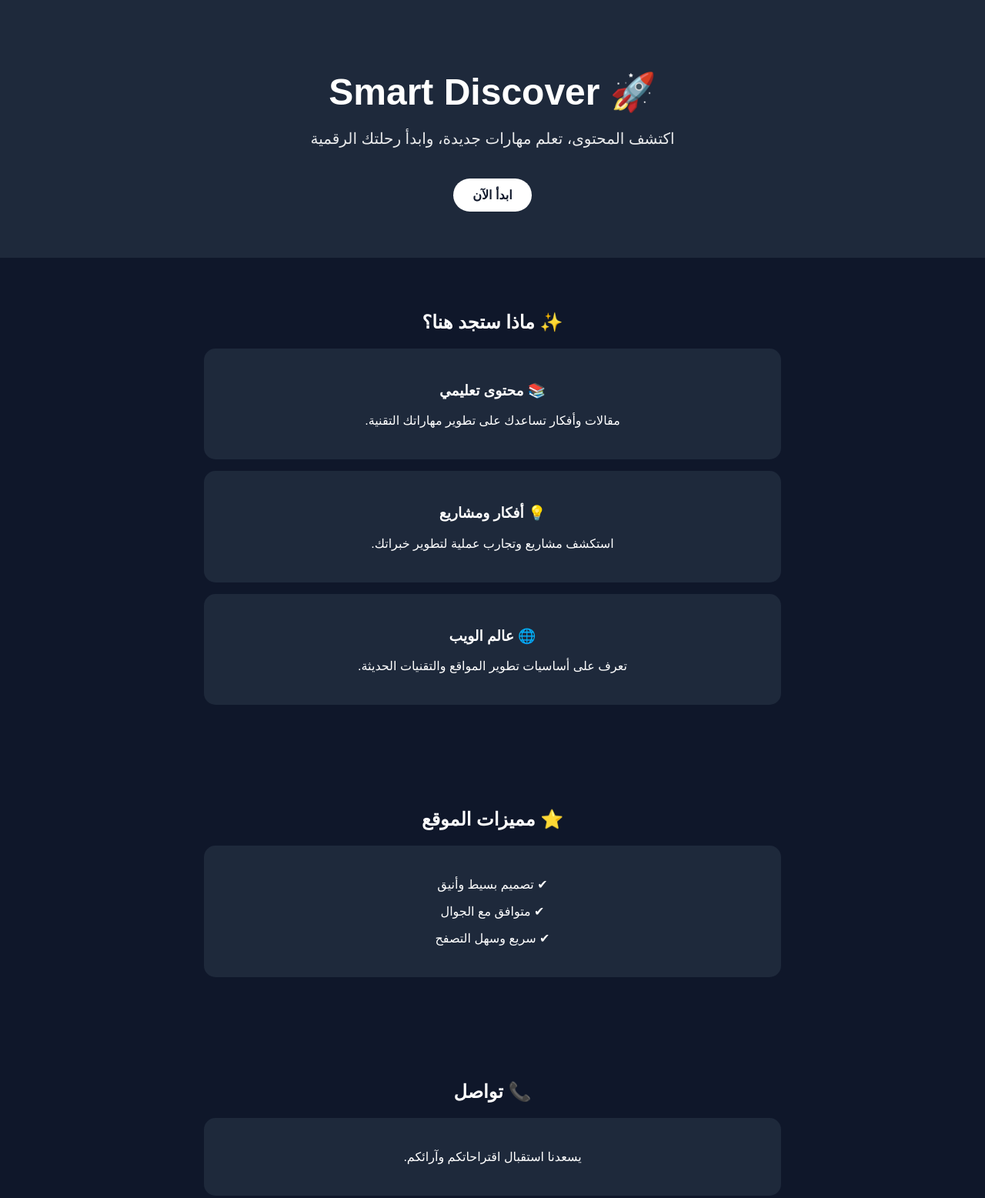
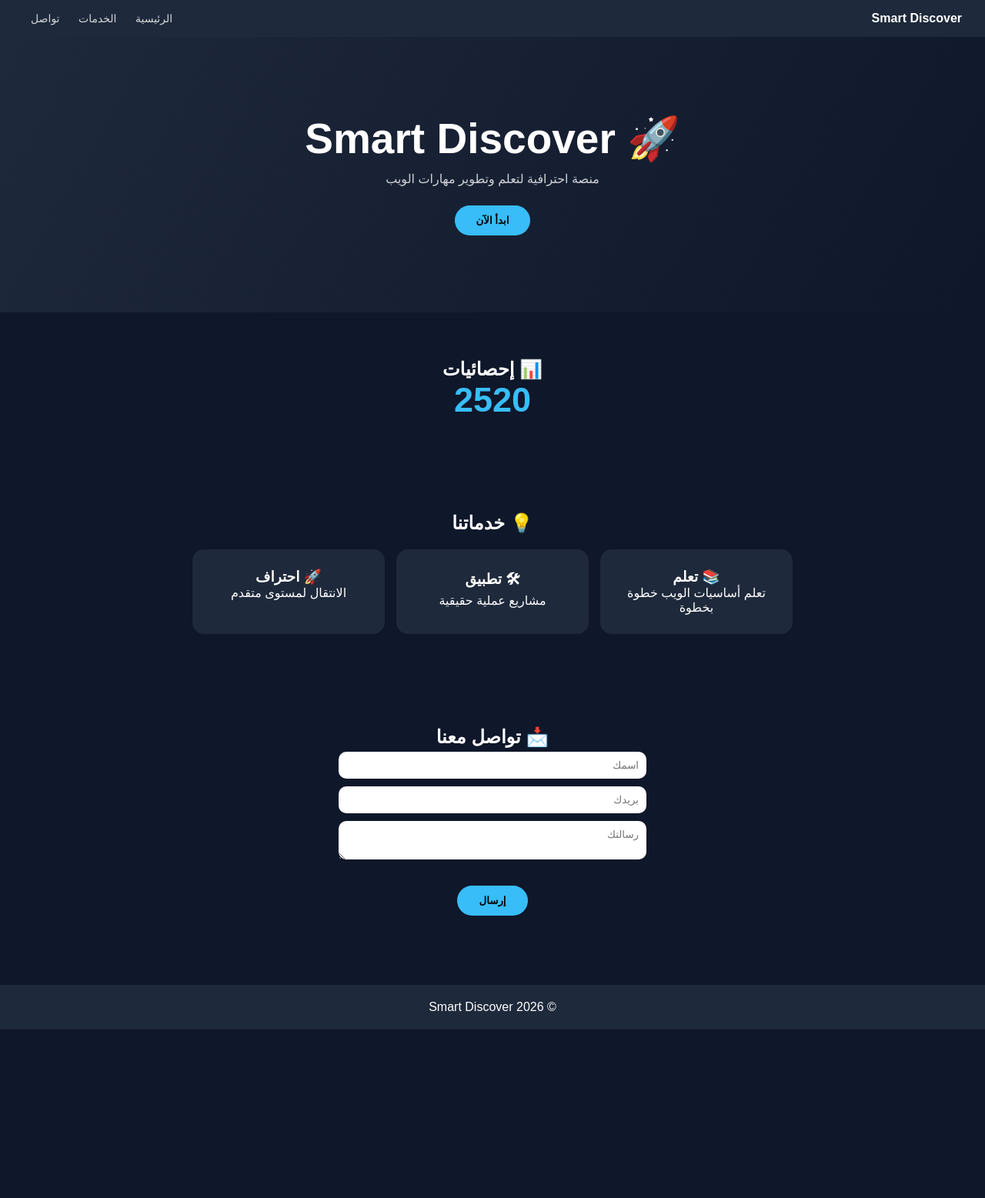
Before and after one commit to Abdualrhma/my-first-site, a plain HTML site: page index.html in a window 1280 px wide. Shown: the top 1557 px of the page at 77% size. After the commit the page ends 1338 px from the top, so only its background shows below. Drawn offline with Linux system fonts and the light colour scheme.

Commit message:
Update index.html

```diff
--- a/index.html
+++ b/index.html
@@ -6,55 +6,122 @@
 <title>Smart Discover</title>
 
 <style>
+*{
+    margin:0;
+    padding:0;
+    box-sizing:border-box;
+    font-family:Arial;
+}
+
 body{
-    margin:0;
-    font-family:Arial,sans-serif;
     background:#0f172a;
     color:white;
+}
+
+/* شريط علوي */
+nav{
+    display:flex;
+    justify-content:space-between;
+    align-items:center;
+    padding:15px 30px;
+    background:#1e293b;
+    position:sticky;
+    top:0;
+}
+
+nav a{
+    color:white;
+    margin:0 10px;
+    text-decoration:none;
+    font-size:14px;
+    opacity:0.8;
+}
+
+nav a:hover{
+    opacity:1;
+}
+
+/* الهيدر */
+header{
+    text-align:center;
+    padding:100px 20px;
+    background:linear-gradient(120deg,#1e293b,#0f172a);
+}
+
+header h1{
+    font-size:55px;
+}
+
+header p{
+    margin-top:10px;
+    opacity:0.8;
+}
+
+.btn{
+    margin-top:25px;
+    padding:12px 28px;
+    border:none;
+    border-radius:30px;
+    background:#38bdf8;
+    color:black;
+    font-weight:bold;
+    cursor:pointer;
+    transition:0.3s;
+}
+
+.btn:hover{
+    transform:scale(1.1);
+}
+
+/* الأقسام */
+section{
+    padding:60px 20px;
     text-align:center;
 }
 
-header{
-    background:#1e293b;
-    padding:60px 20px;
-}
-
-header h1{
-    font-size:48px;
-    margin-bottom:10px;
-}
-
-header p{
-    font-size:20px;
-    opacity:.9;
-}
-
-.btn{
-    display:inline-block;
+.cards{
+    display:flex;
+    flex-wrap:wrap;
+    justify-content:center;
+    gap:15px;
     margin-top:20px;
-    padding:12px 25px;
-    background:white;
-    color:#0f172a;
-    text-decoration:none;
-    border-radius:30px;
-    font-weight:bold;
-}
-
-section{
-    padding:50px 20px;
 }
 
 .card{
     background:#1e293b;
-    margin:15px auto;
-    max-width:700px;
     padding:25px;
+    width:250px;
     border-radius:15px;
+    transition:0.3s;
 }
 
+.card:hover{
+    transform:translateY(-8px);
+    background:#273449;
+}
+
+/* عداد */
+.counter{
+    font-size:45px;
+    color:#38bdf8;
+    font-weight:bold;
+}
+
+/* تواصل */
+input,textarea{
+    width:90%;
+    max-width:400px;
+    padding:10px;
+    margin:5px;
+    border-radius:10px;
+    border:none;
+}
+
+/* فوتر */
 footer{
+    padding:20px;
+    text-align:center;
     background:#1e293b;
-    padding:20px;
     margin-top:30px;
 }
 </style>
@@ -62,50 +129,90 @@ footer{
 
 <body>
 
-<header>
+<!-- القائمة -->
+<nav>
+    <div><b>Smart Discover</b></div>
+    <div>
+        <a href="#home">الرئيسية</a>
+        <a href="#services">الخدمات</a>
+        <a href="#contact">تواصل</a>
+    </div>
+</nav>
+
+<!-- الهيدر -->
+<header id="home">
     <h1>🚀 Smart Discover</h1>
-    <p>اكتشف المحتوى، تعلم مهارات جديدة، وابدأ رحلتك الرقمية</p>
-    <a href="#services" class="btn">ابدأ الآن</a>
+    <p>منصة احترافية لتعلم وتطوير مهارات الويب</p>
+    <button class="btn" onclick="start()">ابدأ الآن</button>
 </header>
 
+<!-- إحصائيات -->
+<section>
+    <h2>📊 إحصائيات</h2>
+    <div class="counter" id="count">0</div>
+</section>
+
+<!-- الخدمات -->
 <section id="services">
-    <h2>✨ ماذا ستجد هنا؟</h2>
+    <h2>💡 خدماتنا</h2>
 
-    <div class="card">
-        <h3>📚 محتوى تعليمي</h3>
-        <p>مقالات وأفكار تساعدك على تطوير مهاراتك التقنية.</p>
-    </div>
+    <div class="cards">
+        <div class="card">
+            <h3>📚 تعلم</h3>
+            <p>تعلم أساسيات الويب خطوة بخطوة</p>
+        </div>
 
-    <div class="card">
-        <h3>💡 أفكار ومشاريع</h3>
-        <p>استكشف مشاريع وتجارب عملية لتطوير خبراتك.</p>
-    </div>
+        <div class="card">
+            <h3>🛠 تطبيق</h3>
+            <p>مشاريع عملية حقيقية</p>
+        </div>
 
-    <div class="card">
-        <h3>🌐 عالم الويب</h3>
-        <p>تعرف على أساسيات تطوير المواقع والتقنيات الحديثة.</p>
+        <div class="card">
+            <h3>🚀 احتراف</h3>
+            <p>الانتقال لمستوى متقدم</p>
+        </div>
     </div>
 </section>
 
-<section>
-    <h2>⭐ مميزات الموقع</h2>
-    <div class="card">
-        <p>✔ تصميم بسيط وأنيق</p>
-        <p>✔ متوافق مع الجوال</p>
-        <p>✔ سريع وسهل التصفح</p>
-    </div>
+<!-- تواصل -->
+<section id="contact">
+    <h2>📩 تواصل معنا</h2>
+
+    <input type="text" placeholder="اسمك"><br>
+    <input type="email" placeholder="بريدك"><br>
+    <textarea placeholder="رسالتك"></textarea><br>
+    <button class="btn" onclick="send()">إرسال</button>
 </section>
 
-<section>
-    <h2>📞 تواصل</h2>
-    <div class="card">
-        <p>يسعدنا استقبال اقتراحاتكم وآرائكم.</p>
-    </div>
-</section>
+<!-- الفوتر -->
+<footer>
+    © 2026 Smart Discover
+</footer>
 
-<footer>
-    <p>© 2026 Smart Discover</p>
-</footer>
+<script>
+// زر البداية
+function start(){
+    alert("أهلاً بك في المستوى الاحترافي 🚀");
+}
+
+// عداد متحرك
+let count = 0;
+let target = 2500;
+
+let interval = setInterval(()=>{
+    count += 30;
+    document.getElementById("count").innerText = count;
+
+    if(count >= target){
+        clearInterval(interval);
+    }
+}, 15);
+
+// إرسال
+function send(){
+    alert("تم إرسال الرسالة بنجاح ✔");
+}
+</script>
 
 </body>
 </html>
```
